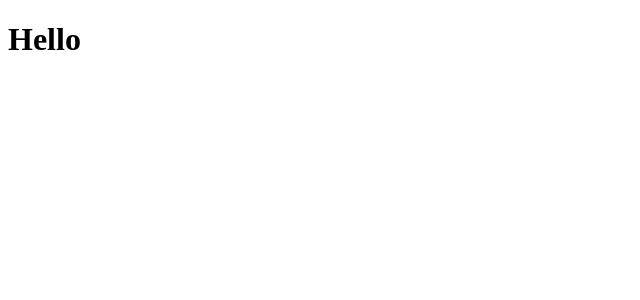
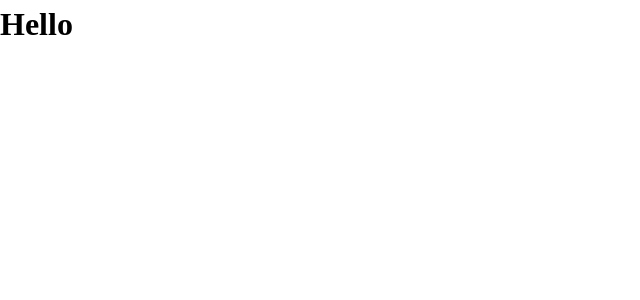
Before and after one commit to barnettet31/promineo-week-11, a React (Vite) app: page / in a window 1280 px wide. Shown: the top 300 px of the page, without its empty margins (0-640 px from the left). Built offline with nearby package versions, Linux system fonts and the light colour scheme.

Commit message:
added default styles

```diff
--- a/src/index.css
+++ b/src/index.css
@@ -0,0 +1,79 @@
+import '@fontsource/roboto/300.css';
+import '@fontsource/roboto/400.css';
+import '@fontsource/roboto/500.css';
+import '@fontsource/roboto/700.css';
+
+/* Box sizing rules */
+*,
+*::before,
+*::after {
+  box-sizing: border-box;
+}
+
+/* Remove default margin */
+body,
+h1,
+h2,
+h3,
+h4,
+p,
+figure,
+blockquote,
+dl,
+dd {
+  margin: 0;
+}
+
+/* Remove list styles on ul, ol elements with a list role, which suggests default styling will be removed */
+ul[role='list'],
+ol[role='list'] {
+  list-style: none;
+}
+
+/* Set core root defaults */
+html:focus-within {
+  scroll-behavior: smooth;
+}
+
+/* Set core body defaults */
+body {
+  min-height: 100vh;
+  text-rendering: optimizeSpeed;
+  line-height: 1.5;
+}
+
+/* A elements that don't have a class get default styles */
+a:not([class]) {
+  text-decoration-skip-ink: auto;
+}
+
+/* Make images easier to work with */
+img,
+picture {
+  max-width: 100%;
+  display: block;
+}
+
+/* Inherit fonts for inputs and buttons */
+input,
+button,
+textarea,
+select {
+  font: inherit;
+}
+
+/* Remove all animations, transitions and smooth scroll for people that prefer not to see them */
+@media (prefers-reduced-motion: reduce) {
+  html:focus-within {
+   scroll-behavior: auto;
+  }
+
+  *,
+  *::before,
+  *::after {
+    animation-duration: 0.01ms !important;
+    animation-iteration-count: 1 !important;
+    transition-duration: 0.01ms !important;
+    scroll-behavior: auto !important;
+  }
+}
```
